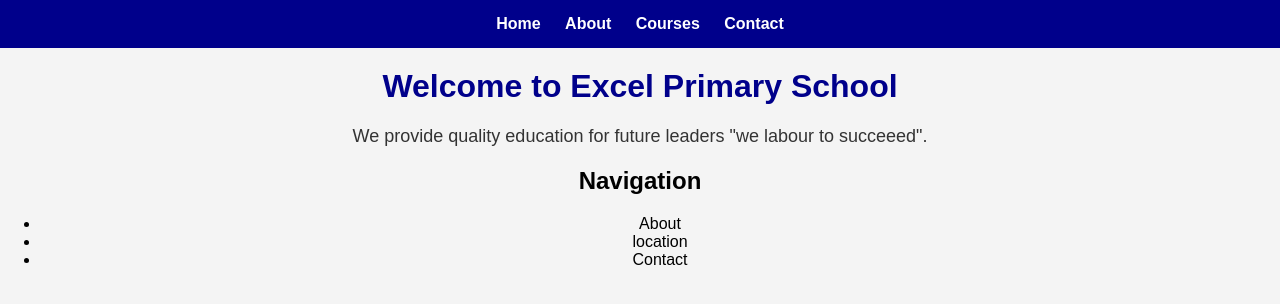
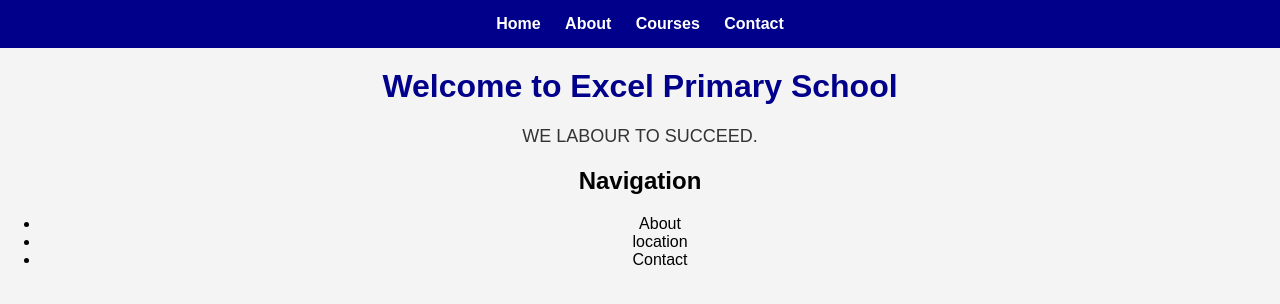
Before and after one commit to 2025bse079-ai/school-website, a plain HTML site: page index.html in a window 1280 px wide. Drawn offline with Linux system fonts and the light colour scheme.

Commit message:
Update index.html

```diff
--- a/index.html
+++ b/index.html
@@ -1,7 +1,7 @@
 <!DOCTYPE html>
 <html>
 <head>
-    <title>Our School Website</title>
+  <title>Excel Primary School</title>
     <link rel="stylesheet" href="style.css">
 </head>
 <body>
@@ -12,9 +12,8 @@
     <a href="contact.html">Contact</a>
 </nav>
 
-    <h1>Welcome to Excel Primary School </h1>
-    <p>We provide quality education for future leaders "we labour to succeeed".</p>
-
+  <h1>Welcome to Excel Primary School</h1>
+<p>WE LABOUR TO SUCCEED.</p>
     <h2>Navigation</h2>
     <ul>
         <li>About</li>
```
